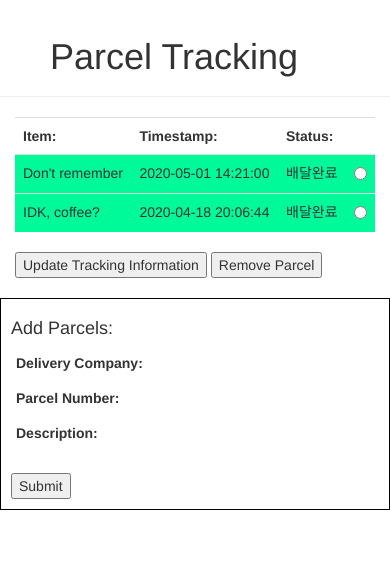
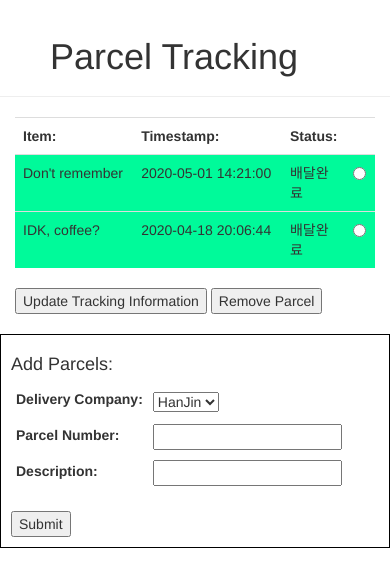
Before and after one commit to Tobio89/homeSite, a Flask app: page /shipping in a window 390 px wide. Shown: the part 55-642 px from the top of the page. Run offline with Flask 2, Linux system fonts and the light colour scheme; data comes from the database, SQL or seed files in the repository; some libraries are stand-ins or nearby versions.

Commit message:
fix missing cells in shipping page

```diff
--- a/templates/shipping.html
+++ b/templates/shipping.html
@@ -46,21 +46,21 @@
 
 
             @media only screen and (max-width: 768px) {
-                #extra, tr td:nth-child(7)		{ display:none; visibility:hidden; }
+                #extra                  		{ display:none; visibility:hidden; }
             }
 
 
             @media only screen and (max-width: 680px) {
-                #company, tr td:nth-child(2)	    { display:none; visibility:hidden; }
-                #extra, tr td:nth-child(7)		{ display:none; visibility:hidden; }
+                #company	                    { display:none; visibility:hidden; }
+                #extra                  		{ display:none; visibility:hidden; }
 
             }
 
             @media only screen and (max-width: 520px) {
-                #company, tr td:nth-child(2)	    { display:none; visibility:hidden; }
-                #trackingNumber, tr td:nth-child(3)	{ display:none; visibility:hidden; }
-                #location, tr td:nth-child(6)	{ display:none; visibility:hidden; }
-                #extra, tr td:nth-child(7)		{ display:none; visibility:hidden; }
+                #company                     	{ display:none; visibility:hidden; }
+                #trackingNumber                 { display:none; visibility:hidden; }
+                #location                       { display:none; visibility:hidden; }
+                #extra                          { display:none; visibility:hidden; }
 
             }
 
@@ -70,7 +70,7 @@
         <th id="company">Company:</th>
         <th id="trackingNumber">Tracking Number:</th>
         <th id="timestamp">Timestamp:</th>
-        <th id="status">Status:</th>
+        <th id="status" style="width:10%">Status:</th>
         <th id="location">Location:</th>
         <th id="extra" style="width: 30%;">Extra:</th>
         <th id="selection"></th>
@@ -86,14 +86,14 @@
                     {% else %}
                         <tr>
                     {% endif %}
-                            <td>{{parcel.description}}</td>
-                            <td>{{parcel.company}}</td>
-                            <td>{{parcel.trackingNumber}}</td>
-                            <td>{{parcel.timestamp}}</td>
-                            <td>{{parcel.status}}</td>
-                            <td>{{parcel.location}}</td>
-                            <td>{{parcel.extraNotes}}</td>
-                            <td><input type="radio" name="parcelToUpdate" value="{{parcel.id}}"></td>
+                            <td id="item">{{parcel.description}}</td>
+                            <td id="company">{{parcel.company}}</td>
+                            <td id="trackingNumber">{{parcel.trackingNumber}}</td>
+                            <td id="timestamp">{{parcel.timestamp}}</td>
+                            <td id="status">{{parcel.status}}</td>
+                            <td id="location">{{parcel.location}}</td>
+                            <td id="extra">{{parcel.extraNotes}}</td>
+                            <td id="selection"><input type="radio" name="parcelToUpdate" value="{{parcel.id}}"></td>
                         </tr>
                 {% endfor %}
 
```
